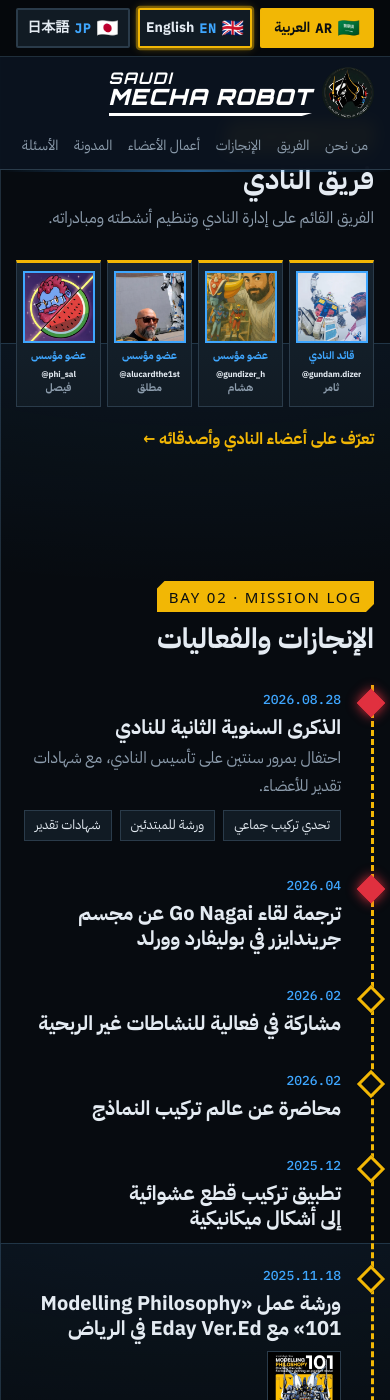
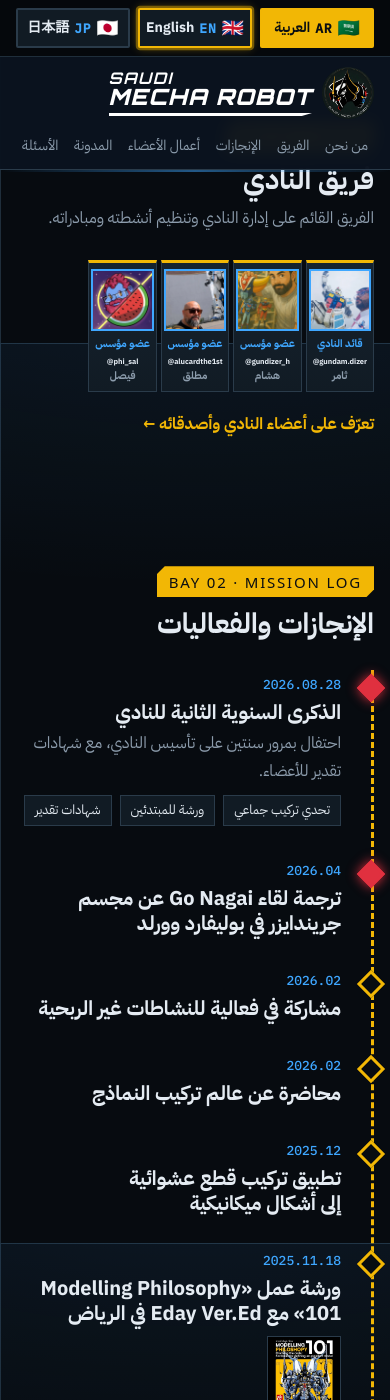
Before and after one commit to SaudiMechaRobot/SaudiMechaRobot.github.io, a Jekyll site: the page built from index.html, in a window 390 px wide and 1400 px high, scrolled down 3257 px. Built offline with Jekyll 4.4.1, drawn with Linux system fonts in a browser that asks for light colours; some web fonts are replaced.

Commit message:
Add files via upload

```diff
--- a/assets/css/style.css
+++ b/assets/css/style.css
@@ -355,7 +355,7 @@ html,body{overflow-x:clip}
 .join .cta .btn{gap:10px}
 
 /* ---- Club team (CREW) ---- */
-.team{display:grid;grid-template-columns:repeat(4,minmax(0,170px));gap:12px}
+.team{display:grid;grid-template-columns:repeat(5,minmax(0,170px));gap:12px}
 .crew{display:grid;justify-items:center;text-align:center;gap:6px;padding:14px 12px;background:linear-gradient(180deg,var(--panel-2),var(--panel));border:1px solid var(--line);border-top:3px solid var(--hazard)}
 .crew-photo{width:110px;height:110px;border-radius:0;overflow:hidden;border:2px solid var(--beam);background:var(--deck);display:grid;place-items:center}
 .crew-photo img{width:100%;height:100%;object-fit:cover}
@@ -401,10 +401,11 @@ html,body{overflow-x:clip}
 .post-gallery a:hover img{transform:scale(1.04)}
 @media (max-width:640px){.post-gallery{grid-template-columns:1fr 1fr}.post-gallery img{height:180px}}
 @media (max-width:640px){
-  .team{grid-template-columns:repeat(4,minmax(0,1fr));gap:6px}
+  .team{grid-template-columns:repeat(5,minmax(0,1fr));gap:4px}
+  .team .crew{padding:6px 2px}
   .crew{padding:8px 4px;gap:4px}
   .crew-photo{width:100%;max-width:72px;height:auto;aspect-ratio:1}
   .crew .tag,.crew-name{font-size:10.5px}
   .crew.slot{min-height:120px;font-size:12px;padding:8px}
 }
-/* build 202610251730 */
+/* build 202610251900 */
```
